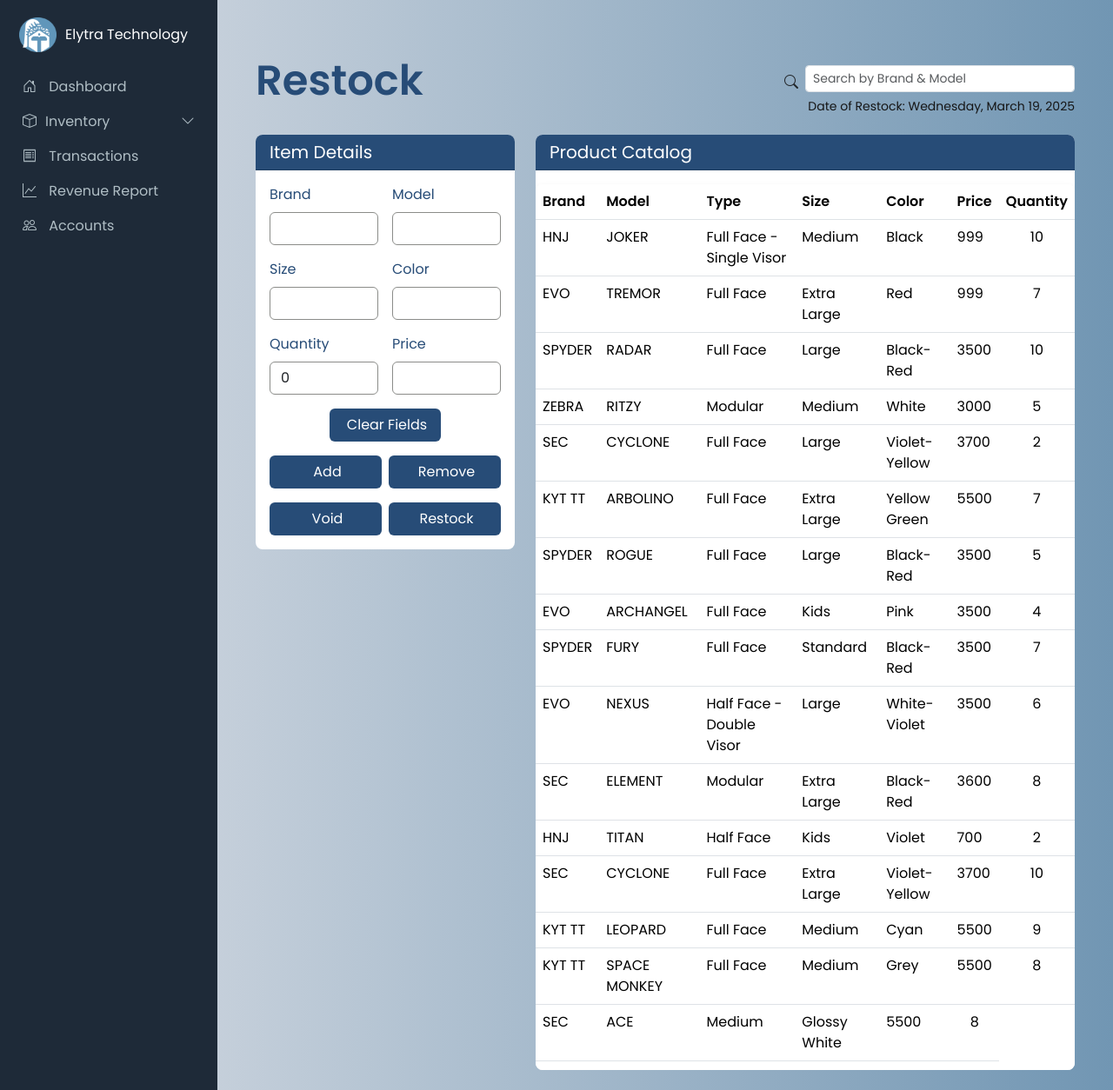
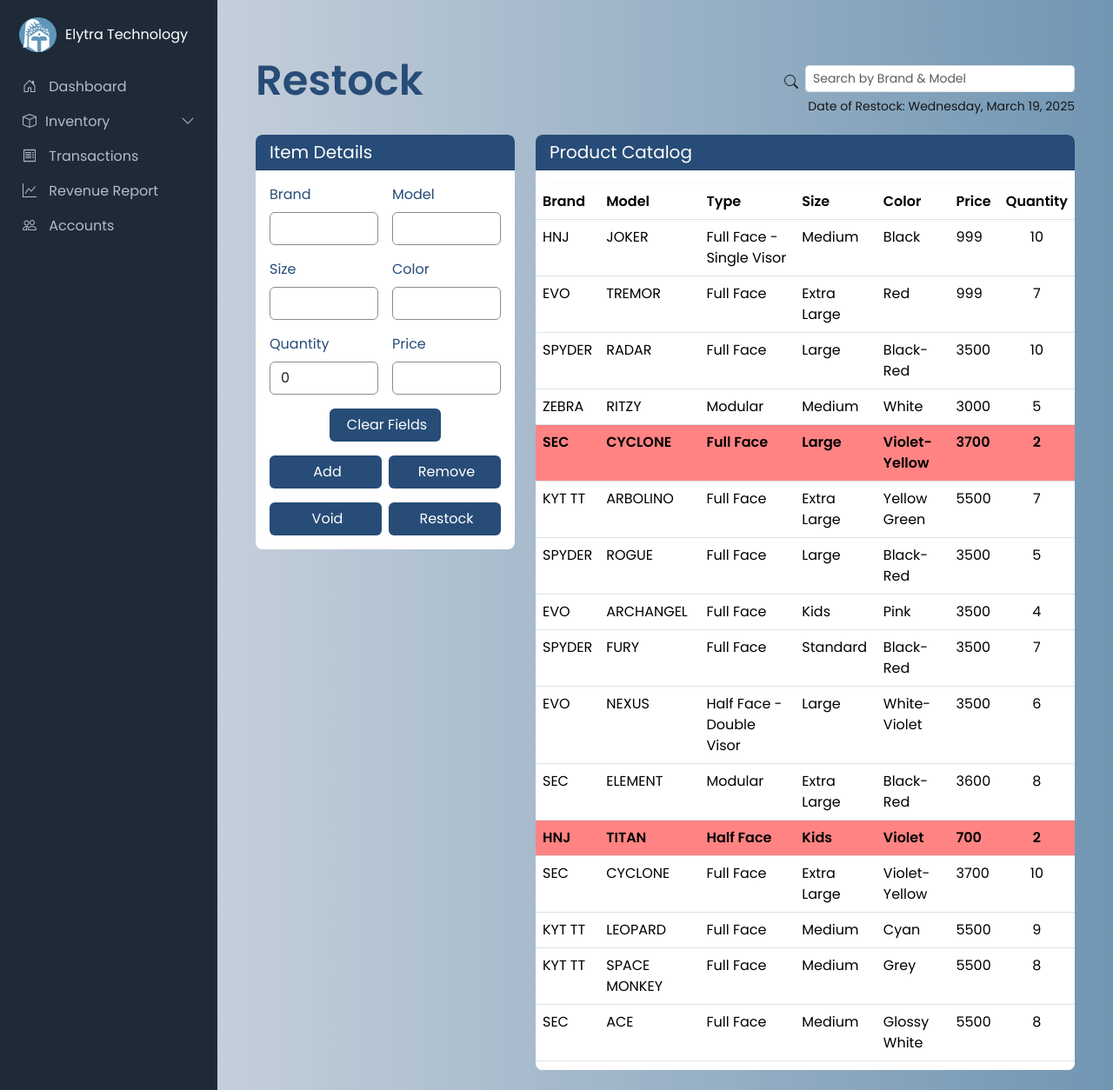
Before and after one commit to jc-pogi/chano, a Django app: page /restock/ in a window 1280 px wide. Shown: the top 1254 px of the page at 87% size. Run offline with Django 5.2, Linux system fonts and the light colour scheme.

Commit message:
Ayos lowstock alert

```diff
--- a/etms_portal/etms_app/templates/productTable.html
+++ b/etms_portal/etms_app/templates/productTable.html
@@ -165,28 +165,31 @@
                 <td>5500</td>
                 <td class="text-center">8</td>
             </tr>
-            <tr data-type="Helmet" data-price="5500" data-brand="SEC" data-color="Glossy White" data-size="Medium" data-in-stock="True">
+            <tr data-type="Helmet" data-price="5500" data-brand="SEC" data-type="Full Face" data-color="Glossy White" data-size="Medium" data-in-stock="True">
                 <th scope="row">0016</th>
                 <td>SEC</td>
                 <td>ACE</td>
+                <td>Full Face</td>
                 <td>Medium</td>
                 <td>Glossy White</td>
                 <td>5500</td>
                 <td class="text-center">8</td>
             </tr>
-            <tr data-type="Helmet" data-price="5500" data-brand="SEC" data-color="Glossy White" data-size="Large" data-in-stock="True">
+            <tr data-type="Helmet" data-price="5500" data-brand="SEC" data-type="Full Face" data-color="Glossy White" data-size="Large" data-in-stock="True">
                 <th scope="row">0017</th>
                 <td>SEC</td>
                 <td>ACE</td>
+                <td>Full Face</td>
                 <td>Large</td>
                 <td>Glossy White</td>
                 <td>5500</td>
                 <td class="text-center">8</td>
             </tr>
-            <tr data-type="Helmet" data-price="5500" data-brand="SEC" data-color="Glossy White" data-size="Extra Large" data-in-stock="True">
+            <tr data-type="Helmet" data-price="5500" data-brand="SEC" data-type="Full Face" data-color="Glossy White" data-size="Extra Large" data-in-stock="True">
                 <th scope="row">0018</th>
                 <td>SEC</td>
                 <td>ACE</td>
+                <td>Full Face</td>
                 <td>Extra Large</td>
                 <td>Glossy White</td>
                 <td>5500</td>
@@ -198,6 +201,7 @@
                 <td>Alloy Top Box</td>
                 <td>-</td>
                 <td>-</td>
+                <td>-</td>
                 <td>5500</td>
                 <td class="text-center">3</td>
             </tr>
@@ -205,6 +209,7 @@
                 <th scope="row">5242</th>
                 <td>NIWRA</td>
                 <td>Top Box</td>
+                <td>-</td>
                 <td>-</td>
                 <td>-</td>
                 <td>4500</td>
@@ -216,6 +221,7 @@
                 <td>Top Box</td>
                 <td>-</td>
                 <td>-</td>
+                <td>-</td>
                 <td>4500</td>
                 <td class="text-center">9</td>
             </tr>
@@ -223,6 +229,7 @@
                 <th scope="row">4215</th>
                 <td>DUHAN</td>
                 <td>Top Box</td>
+                <td>-</td>
                 <td>-</td>
                 <td>-</td>
                 <td>4500</td>
@@ -234,6 +241,7 @@
                 <td>Top Box</td>
                 <td>-</td>
                 <td>-</td>
+                <td>-</td>
                 <td>4500</td>
                 <td class="text-center">4</td>
             </tr>
@@ -241,6 +249,7 @@
                 <th scope="row">5342</th>
                 <td>DUHAN</td>
                 <td>Top Box</td>
+                <td>-</td>
                 <td>-</td>
                 <td>-</td>
                 <td>4500</td>
@@ -252,6 +261,7 @@
                 <td>Top Box</td>
                 <td>-</td>
                 <td>-</td>
+                <td>-</td>
                 <td>4500</td>
                 <td class="text-center">4</td>
             </tr>
@@ -261,6 +271,7 @@
                 <td>Top Box</td>
                 <td>-</td>
                 <td>-</td>
+                <td>-</td>
                 <td>4500</td>
                 <td class="text-center">4</td>
             </tr>
--- a/etms_portal/etms_app/templates/restock.html
+++ b/etms_portal/etms_app/templates/restock.html
@@ -303,7 +303,7 @@
         let rows = tbody.getElementsByTagName("tr");
 
         for (let i = 0; i < rows.length; i++) {
-            let quantityCell = rows[i].cells[6]; // Assuming quantity is in the 7th column (index 6)
+            let quantityCell = rows[i].cells[7]; // Assuming quantity is in the 7th column (index 6)
             if (!quantityCell) continue;
 
             let quantity = parseInt(quantityCell.textContent);
```
